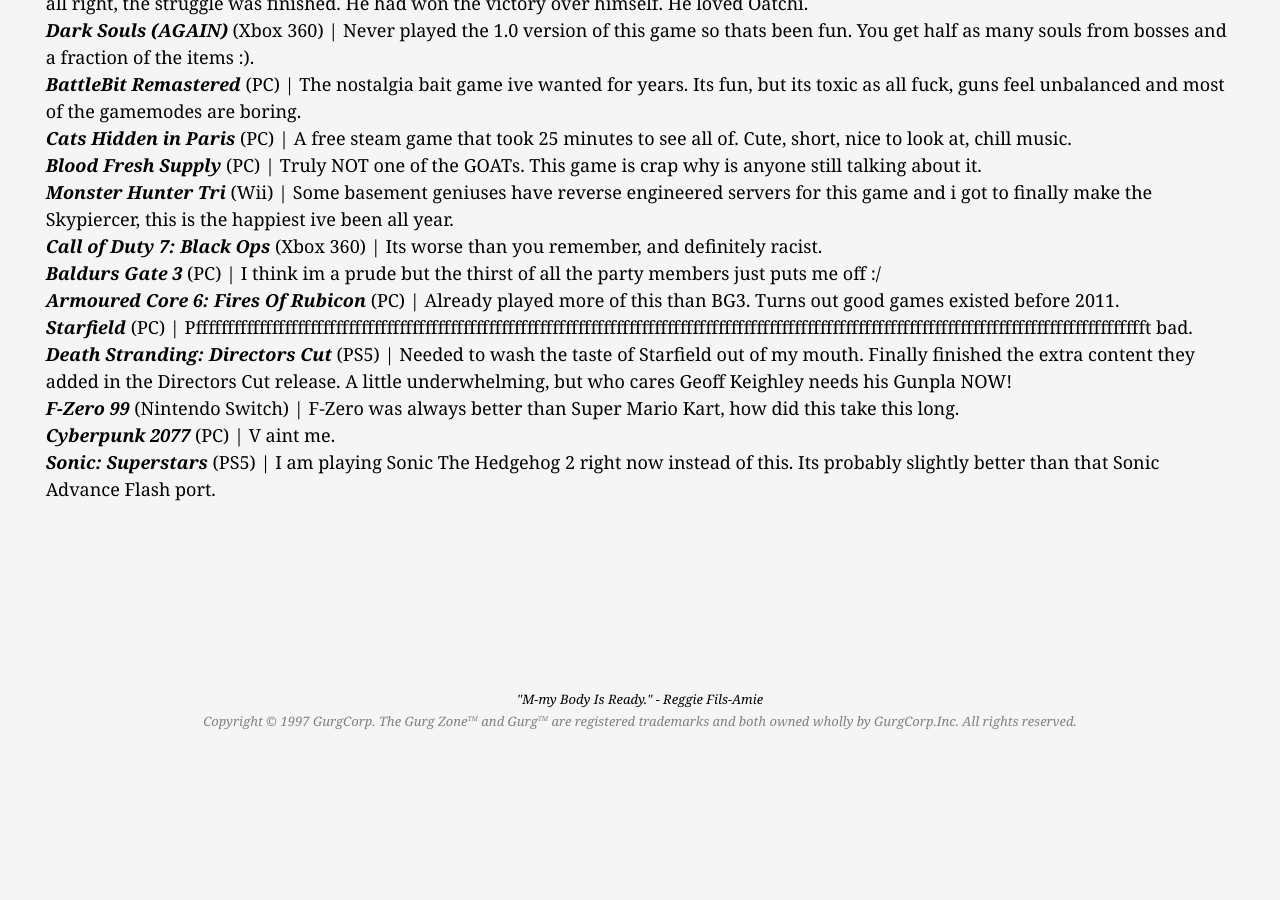
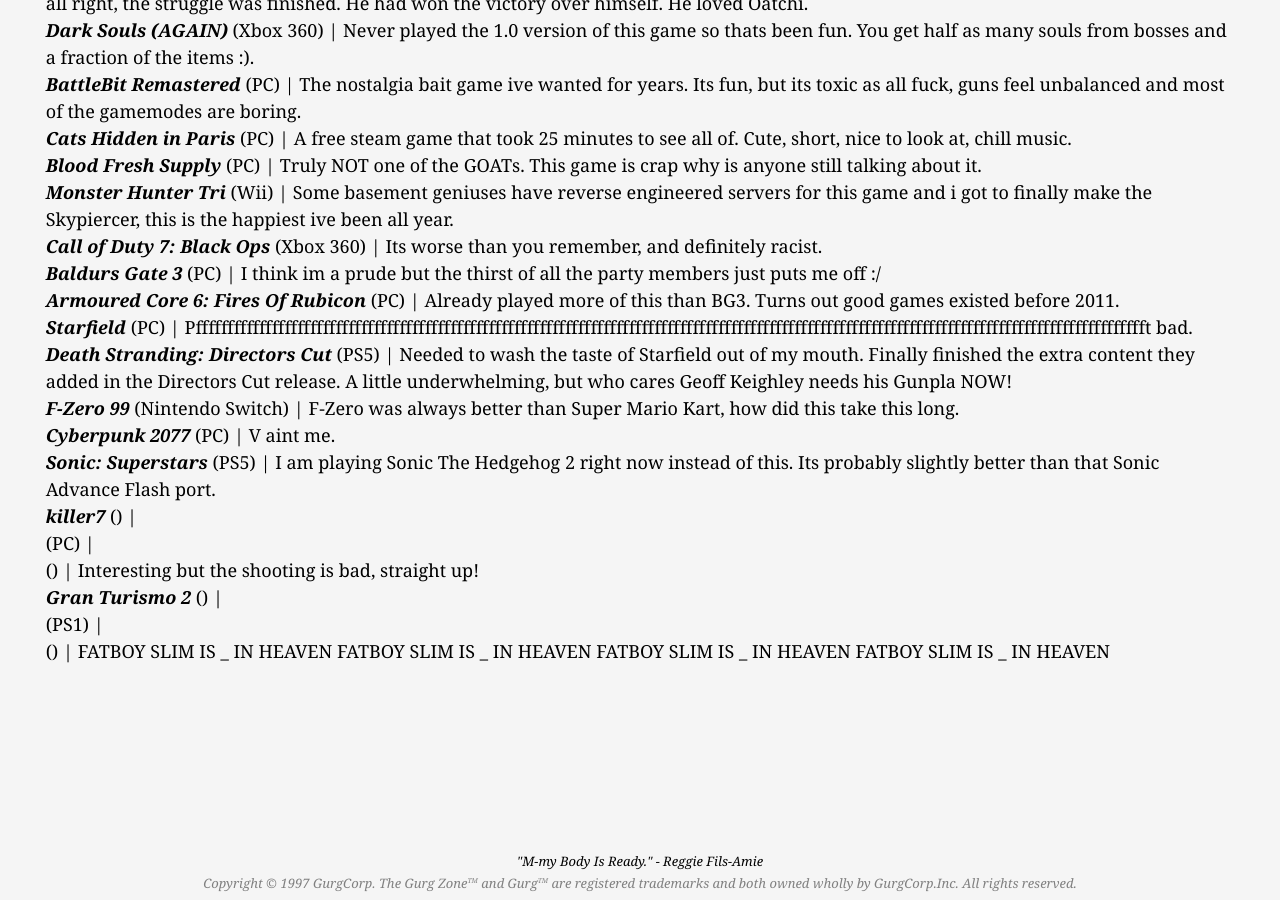
Before and after one commit to GreigHuth/greighuth.github.io, a Jekyll site: the page built from index.html, in a window 1280 px wide and 900 px high, scrolled down 1302 px. Built offline with Jekyll 4.4.1, drawn with Linux system fonts in a browser that asks for light colours; before the commit the page ends 2040 px from its top, so only the background shows below that.

Commit message:
Update minireviews.yaml

```diff
--- a/_data/minireviews.yaml
+++ b/_data/minireviews.yaml
@@ -82,3 +82,11 @@
 - title: "Sonic: Superstars"
   platform: PS5
   text: I am playing Sonic The Hedgehog 2 right now instead of this. Its probably slightly better than that Sonic Advance Flash port.
+
+- title: killer7
+- platform: PC
+- text: Interesting but the shooting is bad, straight up!
+
+- title: Gran Turismo 2
+- platform: PS1
+- text: FATBOY SLIM IS _ IN HEAVEN FATBOY SLIM IS _ IN HEAVEN FATBOY SLIM IS _ IN HEAVEN FATBOY SLIM IS _ IN HEAVEN
```
